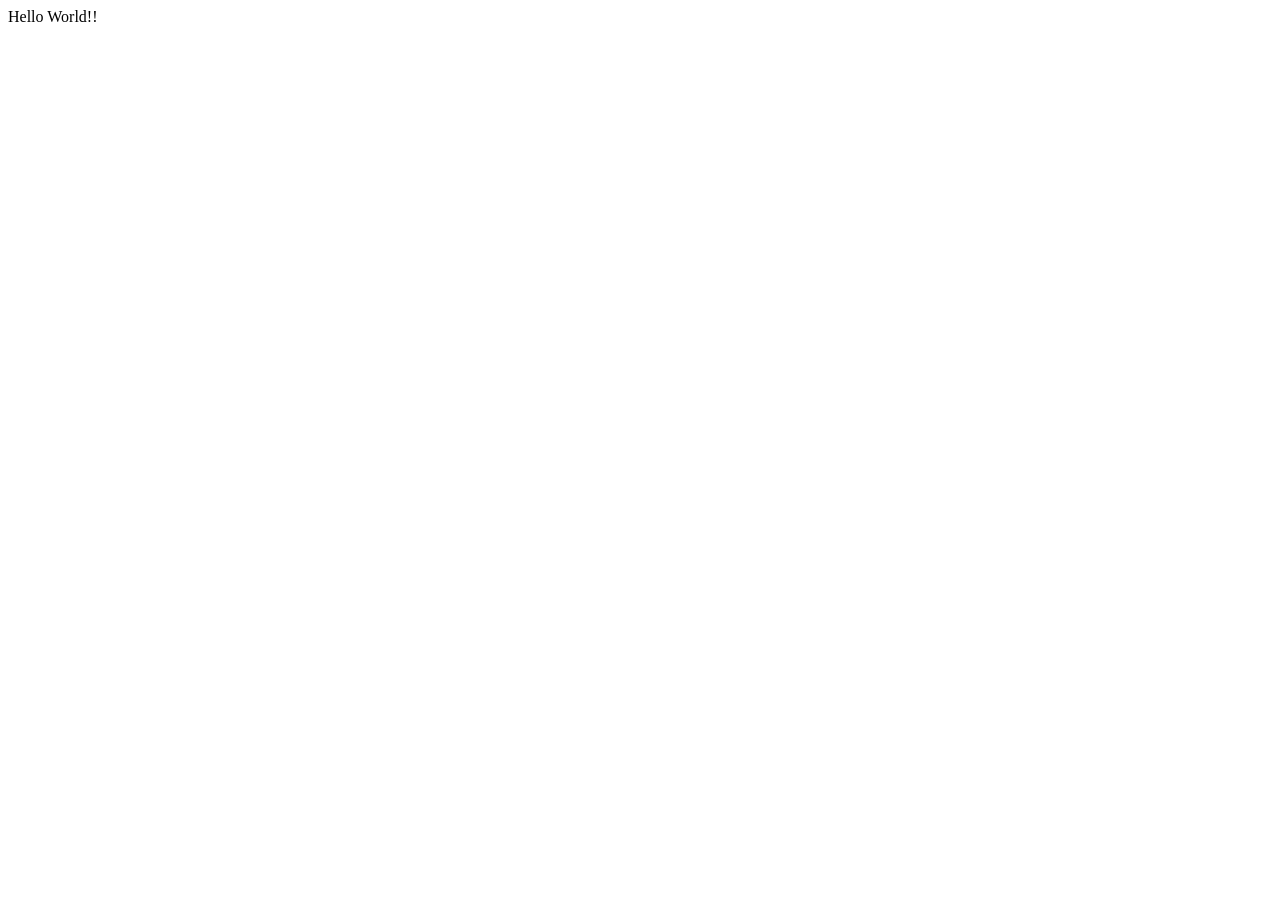
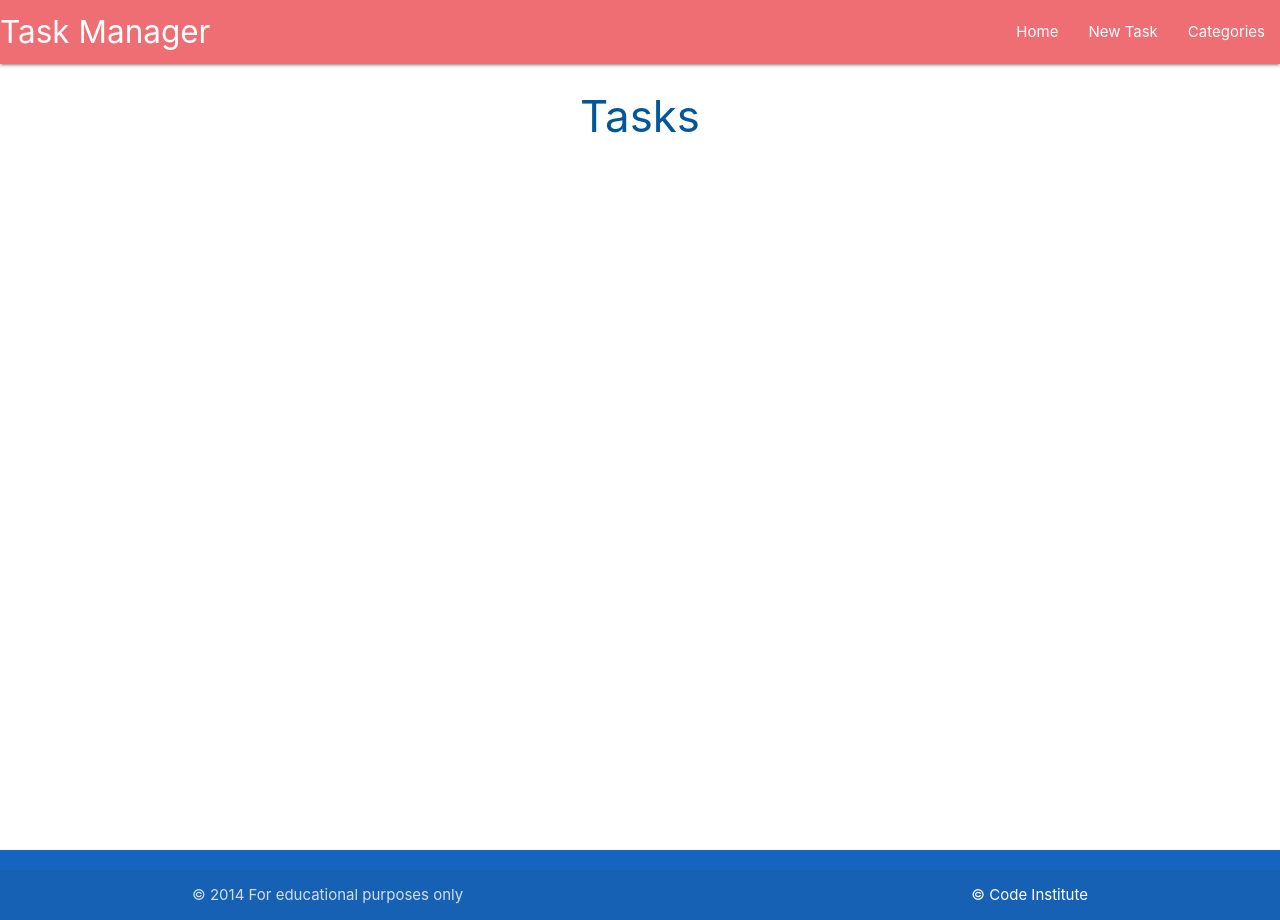
Before and after one commit to RdeSwart/flask-sqlalchemy-taskmanager-app, a Flask app: page / in a window 1280 px wide. Before the commit the page is almost empty. Run offline with Flask 3, Linux system fonts and the light colour scheme; some libraries are stand-ins or nearby versions.

Commit message:
use jinja blocks to inject content - template inheritance

```diff
--- a/taskmanager/routes.py
+++ b/taskmanager/routes.py
@@ -4,4 +4,4 @@ from taskmanager.models import Category, Task
 
 @app.route("/")
 def home():
-    return render_template("base.html")
+    return render_template("tasks.html")
--- /dev/null
+++ b/taskmanager/static/css/style.css
@@ -0,0 +1,9 @@
+body {
+    display: flex;
+    min-height: 100vh;
+    flex-direction: column;
+  }
+
+  main {
+    flex: 1 0 auto;
+  }
--- /dev/null
+++ b/taskmanager/static/js/script.js
@@ -0,0 +1,5 @@
+// sidenav initialization
+document.addEventListener('DOMContentLoaded', function() {
+    let sidenav = document.querySelectorAll('.sidenav');
+    M.Sidenav.init(sidenav);
+  });
--- a/taskmanager/templates/base.html
+++ b/taskmanager/templates/base.html
@@ -1,14 +1,60 @@
 <!DOCTYPE html>
 <html lang="en">
+
 <head>
     <meta charset="UTF-8">
     <meta name="viewport" content="width=device-width, initial-scale=1.0">
+    <link rel="stylesheet" href="https://cdnjs.cloudflare.com/ajax/libs/font-awesome/6.6.0/css/all.min.css"
+        integrity="sha512-Kc323vGBEqzTmouAECnVceyQqyqdsSiqLQISBL29aUW4U/M7pSPA/gEUZQqv1cwx4OnYxTxve5UMg5GT6L4JJg=="
+        crossorigin="anonymous" referrerpolicy="no-referrer" />
+    <link rel="stylesheet" href="https://cdnjs.cloudflare.com/ajax/libs/materialize/1.0.0/css/materialize.min.css"
+        type="text/css">
+    <link rel="stylesheet" href="{{ url_for('static', filename='css/style.css') }}" type="text/css">
     <title>Task Manager</title>
 </head>
+
 <body>
 
-    Hello World!!
+    <header>
+        <!-- top navbar-->
+        <nav class="light-blue-darken-1">
+            <div class="nav-wrapper">
+                <a href="{{ url_for('home')}}" class="brand-logo">Task Manager</a>
+                <a href="#" data-target="mobile-demo" class="sidenav-trigger"><i class="fas fa-bars">menu</i></a>
+                <ul class="right hide-on-med-and-down">
+                    <li><a href="{{ url_for('home')}}">Home</a></li>
+                    <li><a href="">New Task</a></li>
+                    <li><a href="">Categories</a></li>
 
+                </ul>
+            </div>
+        </nav>
 
+        <!-- mobile sidenav-->
+        <ul class="sidenav" id="mobile-demo">
+            <li><a href="{{ url_for('home')}}">Home</a></li>
+            <li><a href="">New Task</a></li>
+            <li><a href="">Categories</a></li>
+        </ul>
+    </header>
+
+    <main class="container">
+        {% block content %}
+        {% endblock %}
+
+    </main>
+
+    <footer class="page-footer blue darken-3">
+        <div class="footer-copyright">
+          <div class="container">
+          © 2014 For educational purposes only
+          <a class="white-text right" href="http://codeinstitute.net" target="_blank">&copy; Code Institute</a>
+          </div>
+        </div>
+      </footer>
+
+    <script src="https://cdnjs.cloudflare.com/ajax/libs/materialize/1.0.0/js/materialize.min.js"></script>
+    <script src="{{ url_for('static', filename='js/script.js')}}"></script>
 </body>
+
 </html>
--- /dev/null
+++ b/taskmanager/templates/tasks.html
@@ -0,0 +1,7 @@
+<!--This means that by extending from the base template, anything created on our base template
+will display on this page as well, which includes our navbar and footer.-->
+{% extends "base.html" %}
+{% block content %}
+
+<h3 class="light-blue-text text-darken-4 center-align">Tasks</h3>
+{% endblock %}
```
